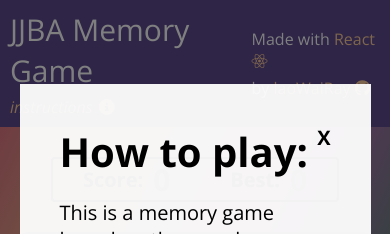
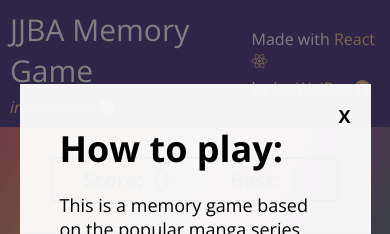
Before and after one commit to laoWaiRay/jojo-memory-game, a React app: page / in a window 390 px wide. Both pictures are taken after a click on the button "instructions". Shown: the top 234 px of the page. Built offline with nearby package versions, Linux system fonts and the light colour scheme.

Commit message:
Fix modal styling on mobile

```diff
--- a/src/index.css
+++ b/src/index.css
@@ -405,6 +405,12 @@ link {
   .modal-inner {
     height: 80%;
     width: 90%;
+    font-size: 1.8rem;
+  }
+
+  .modal-close-btn {
+    top: 2rem;
+    right: 2rem;
   }
 
   .main {
```
